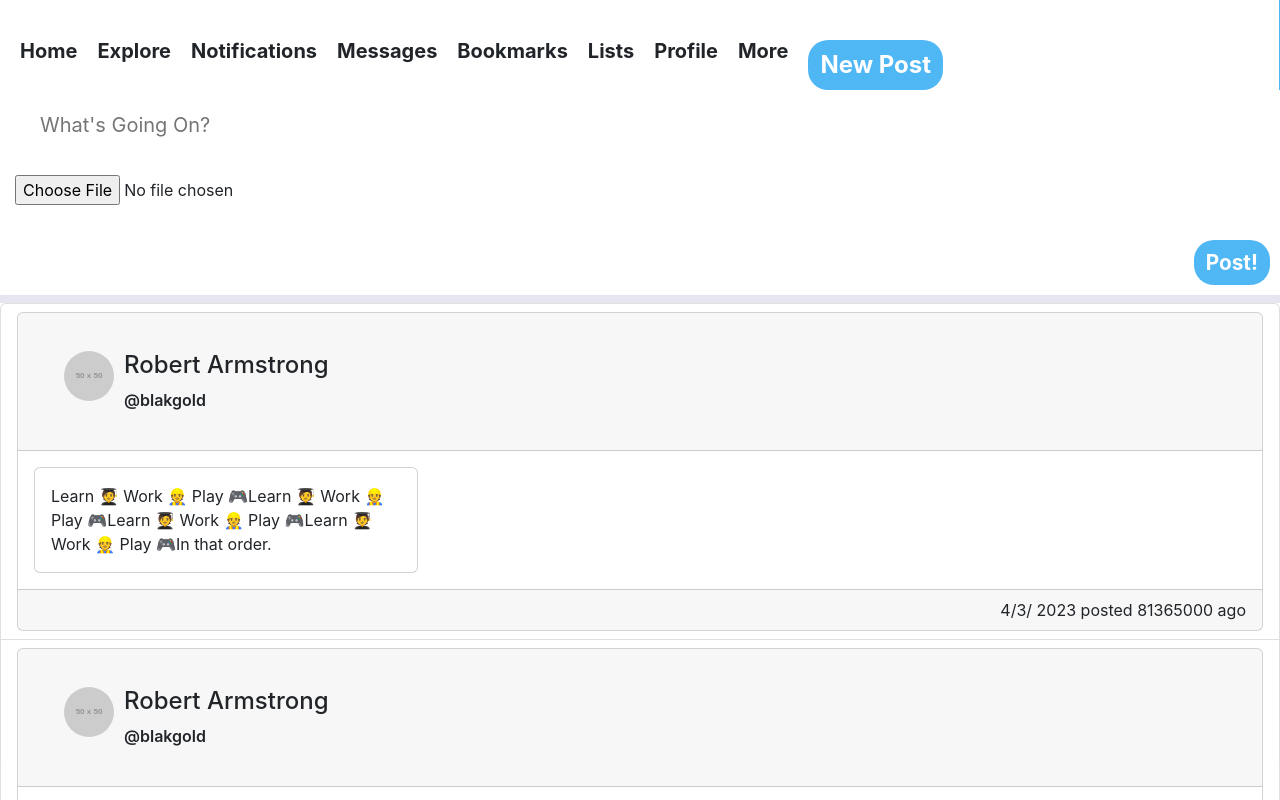
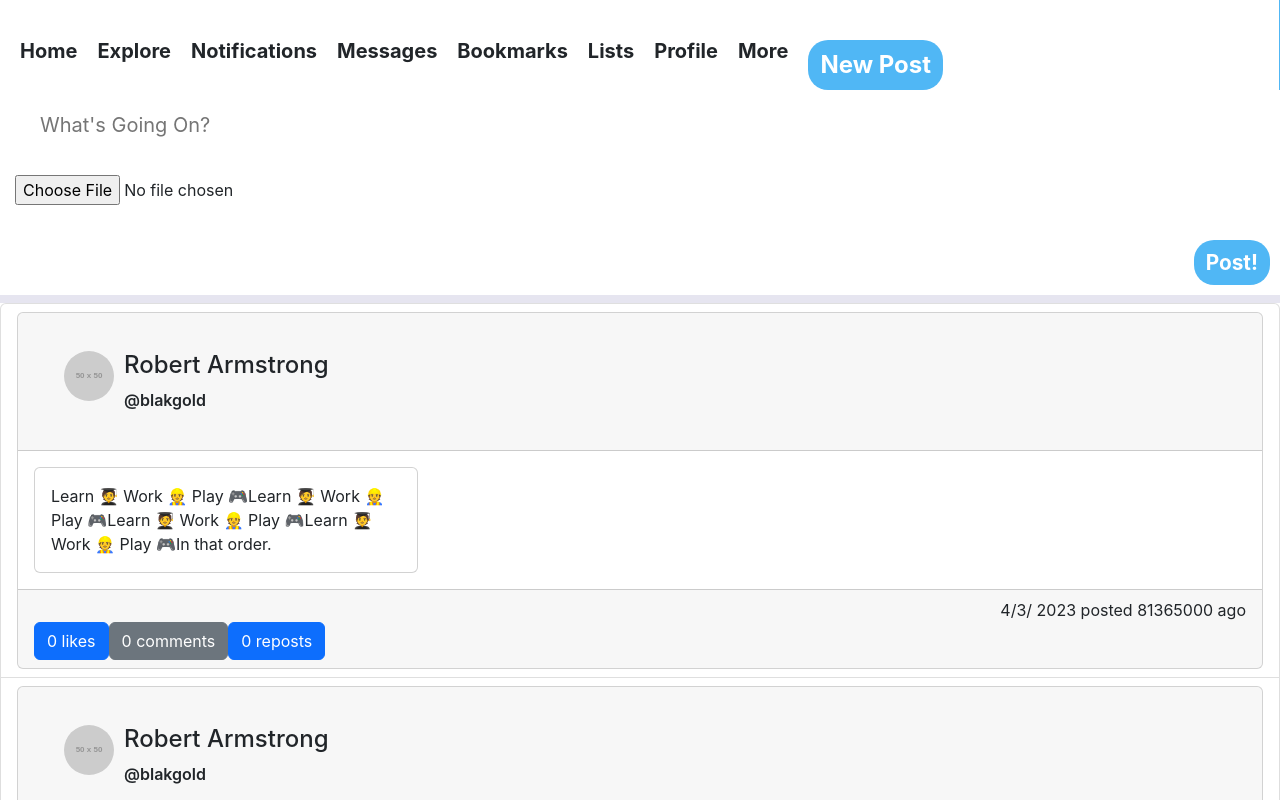
Before and after one commit to BLAKG07D/ntwrkrs_social, a React (Create React App) app: page / in a window 1280 px wide. Shown: the top 800 px of the page. Built offline with nearby package versions, Linux system fonts and the light colour scheme.

Commit message:
adding impressions

```diff
--- a/src/components/Post.js
+++ b/src/components/Post.js
@@ -2,7 +2,7 @@ import {Card} from 'react-bootstrap';
 
 import React, { Component } from 'react'
 import PostContent from './post/PostContent';
-import PostImage from './post/PostImage';
+import PostImpressions from './post/PostImpressions';
 import PostHeader from './post/PostHeader';
 import PostFooter from './post/PostFooter';
 export default class Post extends Component {
@@ -28,6 +28,7 @@ export default class Post extends Component {
             </Card.Body>
             <Card.Footer>
               <PostFooter/>
+              <PostImpressions/>
             </Card.Footer>
         </Card>
       </>
--- a/src/components/post/PostImpressions.js
+++ b/src/components/post/PostImpressions.js
@@ -0,0 +1,24 @@
+import {React, useState} from 'react'
+import {Button} from 'react-bootstrap'
+export default function PostImpressions() {
+    let [likes , updateLikes] = useState(0);
+    let [comments, updateComments] = useState(0);
+    let [repost, updateRepost] = useState(0);
+
+    const handleLikes =()=>{
+        updateLikes(likes = likes+=1)
+    }
+    const handleComments =()=>{
+       updateComments(comments = comments+=1)
+    }
+    const handleReposts =()=>{
+      updateRepost(repost = repost+=1)
+    }
+  return (
+    <div className = "impressions">
+      <Button variant="primary" onClick={handleLikes}>{likes} likes</Button>
+      <Button variant="secondary" onClick={handleComments}>{comments} comments</Button>
+      <Button variant="primary" onClick={handleReposts}>{repost} reposts</Button>
+    </div>
+  )
+}
```
